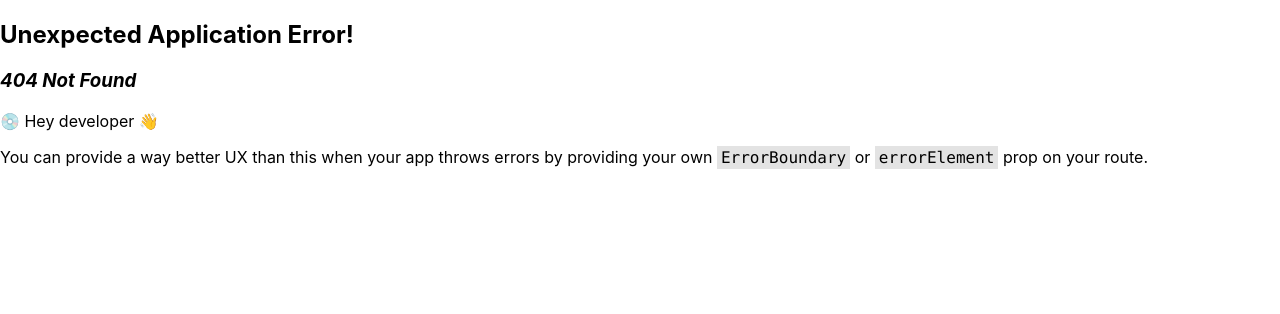
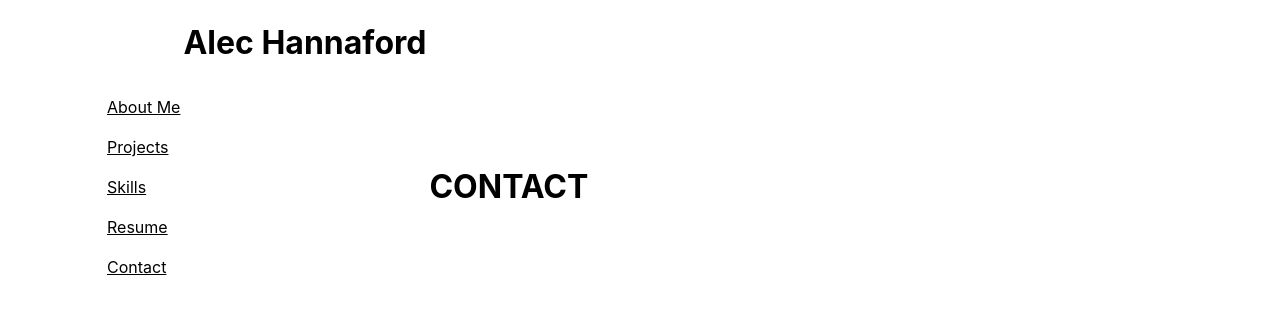
Before and after one commit to AlecCodes/Portfolio, a React (Create React App) app: page /Contact in a window 1280 px wide. Before the commit this address had no page. Shown: the top 314 px of the page. Built offline with nearby package versions, Linux system fonts and the light colour scheme.

Commit message:
contact and skills link, css

```diff
--- a/package.json
+++ b/package.json
@@ -10,6 +10,7 @@
     "react-dom": "^18.2.0",
     "react-router-dom": "^6.9.0",
     "react-scripts": "5.0.1",
+    "sass": "^1.59.3",
     "web-vitals": "^2.1.4"
   },
   "scripts": {
--- a/src/App.js
+++ b/src/App.js
@@ -1,19 +1,32 @@
 import logo from './logo.svg';
-import './App.css';
+import './App.scss';
 import NavBar from './Components/Nav'
-import { Outlet } from 'react-router-dom';
+import { Outlet, Link } from 'react-router-dom';
 
 function App() {
+  const dlResume = (e) => console.log('resume download')
   return (
     <div className="App">
-      <tbody>
-        <tr>Alec Hannaford</tr>
+      <table>
+        <tbody>
         <tr>
-          <td>links</td>
-          <td>gap</td>
+          <td></td>
+          <td></td>
+          <h1>Alec Hannaford</h1></tr>
+        <tr>
+          <td width='100px'></td>
+          <td className='Links'>
+            <Link to="/AboutMe">About Me</Link>
+            <Link to ="">Projects</Link>
+            <Link to="/Skills">Skills</Link>
+            <Link onClick={dlResume}>Resume</Link>
+            <Link to = "/Contact">Contact</Link>
+          </td>
+          <td></td>
           <td className='Body'><Outlet/></td>
         </tr>
-      </tbody>
+        </tbody>
+      </table>
 
     </div>
   );
--- a/src/App.css
+++ b/src/App.scss
@@ -1,5 +1,19 @@
-NavBar{
-  background-color:red;
+.Links{
+  display: flex;
+  flex-direction: column;
+  justify-content: space-around;
+  text-align: start;
+  height: 200px;
+  a:visited{
+    color:black;
+  }
+  a:link{
+    color: black;
+  }
+}
+
+tr h1 {
+  text-align: center;
 }
 
 .App {
--- /dev/null
+++ b/src/Pages/Contact.js
@@ -0,0 +1,5 @@
+function Contact(props){
+    return <h1>CONTACT</h1>
+}
+
+export default Contact
--- /dev/null
+++ b/src/Pages/Skills.js
@@ -0,0 +1,8 @@
+function Skills(props){
+    return(
+        <>
+            <h1>Skills</h1>
+        </>
+    )
+}
+export default Skills
--- a/src/router.js
+++ b/src/router.js
@@ -1,6 +1,8 @@
 import Index from './Pages/Index';
 import AboutMe from './Pages/AboutMe';
 import App from './App'
+import Skills from './Pages/Skills'
+import Contact from './Pages/Contact'
 import { createBrowserRouter, createRoutesFromElements, Route } from 'react-router-dom';
 
 
@@ -8,6 +10,8 @@ const router = createBrowserRouter(createRoutesFromElements(
     <Route path='/' element = {<App/>}>
         <Route path = '' element = {<Index/>}/>
         <Route path = '/AboutMe' element = {<AboutMe/>}/>
+        <Route path = '/Skills' element = {<Skills/>}/>
+        <Route path = '/Contact' element = {<Contact/>}/>
     </Route>
 ))
 
```
Also changed, not shown: 1 other file (tests, documents, lock files or other folders).
